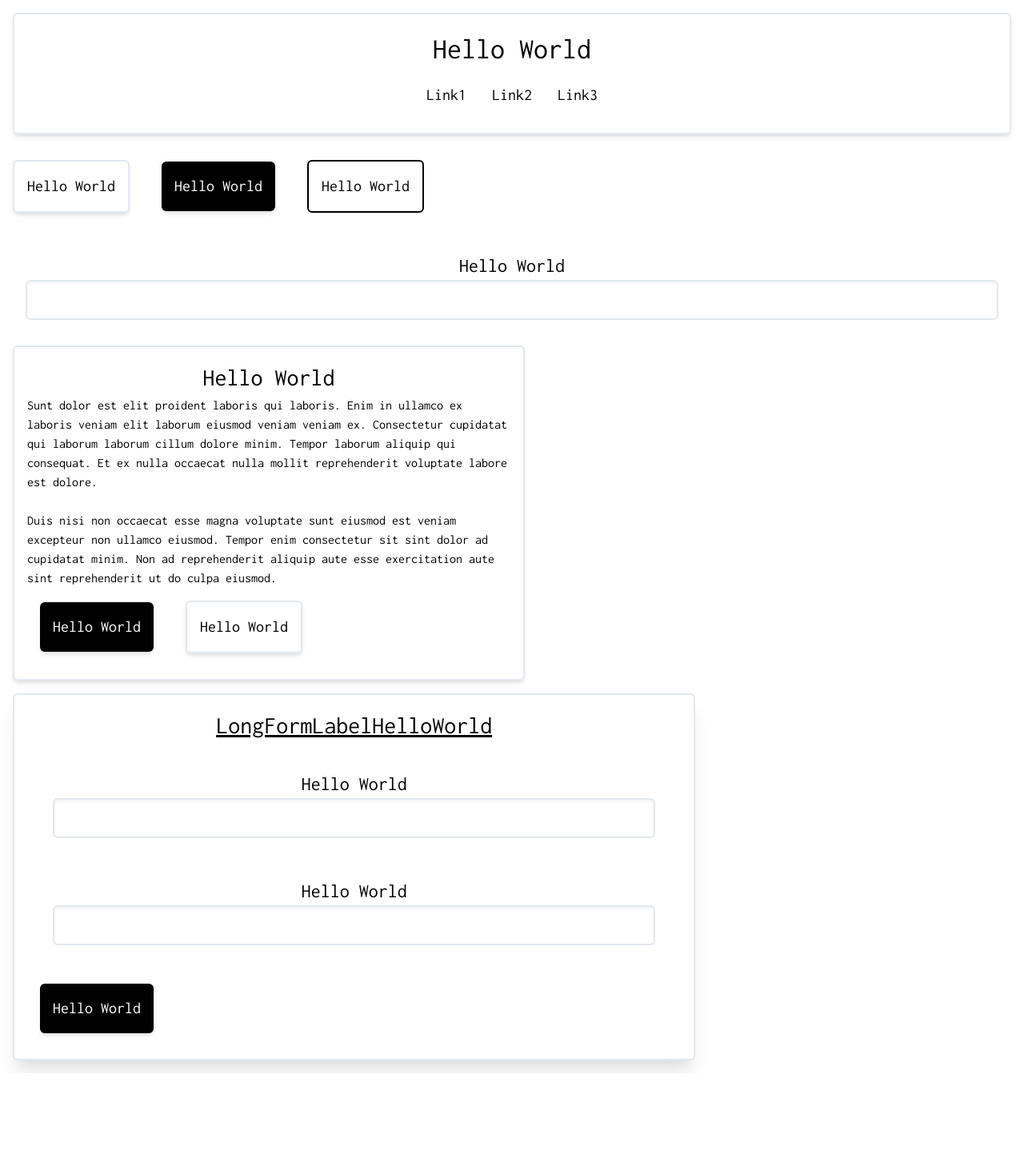
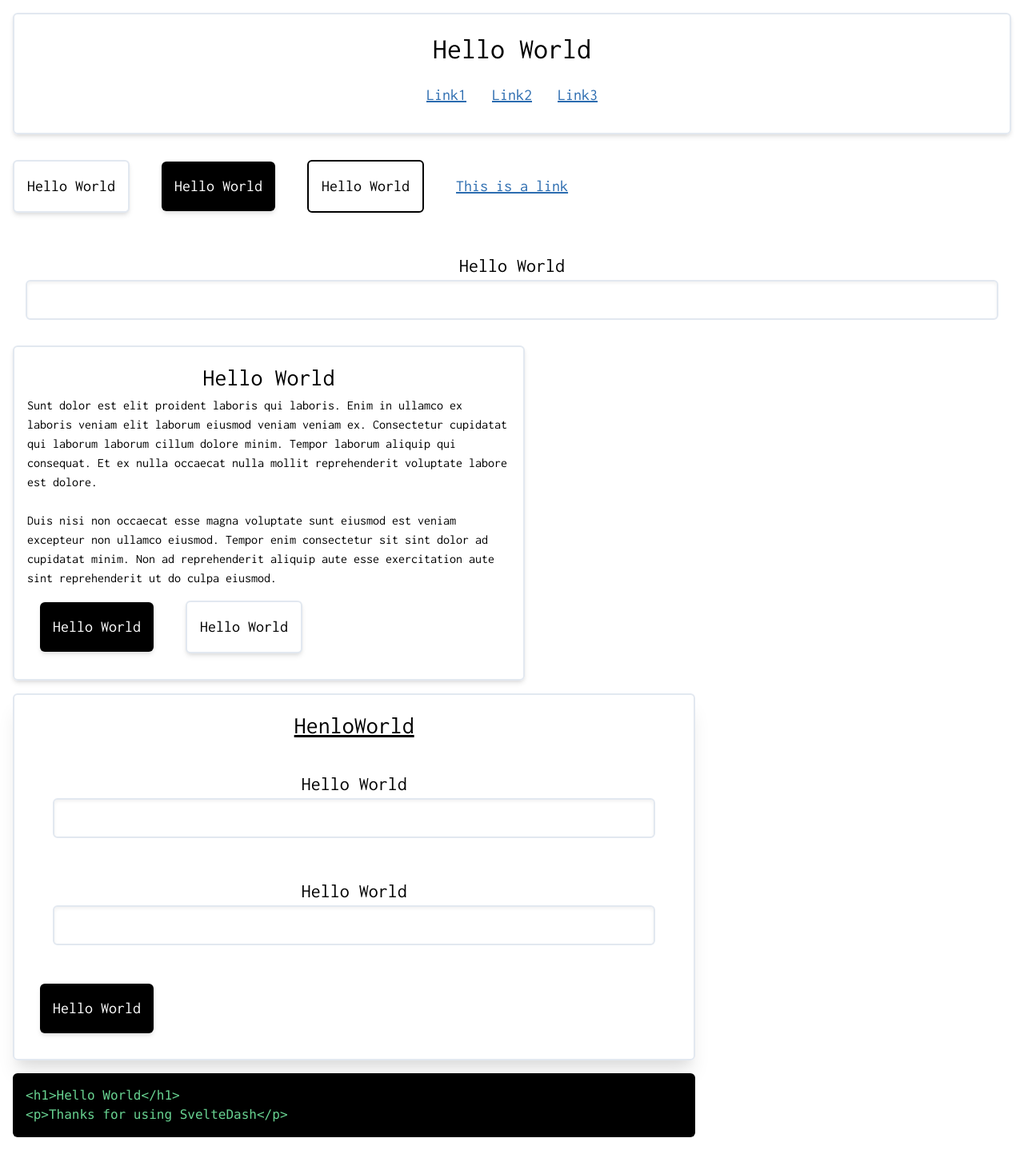
Before and after one commit to ExpressGradient/SvelteDash_Blite, a Svelte app: page / in a window 1280 px wide. Shown: the whole page at 80% size. Before the commit the page ends 1342 px from the top, so only its background shows below. Built offline with nearby package versions, Linux system fonts and the light colour scheme.

Commit message:
built code

```diff
--- a/src/App.svelte
+++ b/src/App.svelte
@@ -1,10 +1,17 @@
 <script>
 	import AppBar from "./components/AppBar.svelte";
+	import Link from "./components/Link.svelte";
 	import RaisedButton from "./components/RaisedButton.svelte";
 	import OutlineButton from "./components/OutlineButton.svelte";
 	import Card from "./components/Card.svelte";
 	import TextField from "./components/TextField.svelte";
 	import Form from "./components/Form.svelte";
+	import Code from "./components/Code.svelte";
+
+	const codes = [
+		"<h1>Hello World</h1>",
+		"<p>Thanks for using SvelteDash</p>"
+	];
 </script>
 
 <AppBar title={{ label: "Hello World", onClick: () => console.log("Hello World") }} navLinks={[{label: "Link1", route: "/"}, {label: "Link2", route: "/"}, {label: "Link3", route: "/"}]}/>
@@ -15,24 +22,23 @@
 
 <OutlineButton label={"Hello World"} onClick={() => console.log("Button Clicked")} />
 
+<Link link={{ label: "This is a link", route: "/" }} />
+
 <TextField label={"Hello World"} onChange={(newValue) => console.log(newValue)} />
 
 <Card>
 	<h1 class="text-3xl text-center">Hello World</h1>
-
 	<p class="text-md text-left">Sunt dolor est elit proident laboris qui laboris. Enim in ullamco ex laboris veniam elit laborum eiusmod veniam veniam ex. Consectetur cupidatat qui laborum laborum cillum dolore minim. Tempor laborum aliquip qui consequat. Et ex nulla occaecat nulla mollit reprehenderit voluptate labore est dolore.</p>
-
 	<br>
-
 	<p class="text-md text-left">Duis nisi non occaecat esse magna voluptate sunt eiusmod est veniam excepteur non ullamco eiusmod. Tempor enim consectetur sit sint dolor ad cupidatat minim. Non ad reprehenderit aliquip aute esse exercitation aute sint reprehenderit ut do culpa eiusmod.</p>
-
 	<RaisedButton label={"Hello World"} onClick={() => console.log("Button Clicked")} darkMode={"true"} />
-
 	<RaisedButton label={"Hello World"} onClick={() => console.log("Button Clicked")} />
 </Card>
 
-<Form label="LongFormLabelHelloWorld" onSubmit={() => console.log("Form Submitted")}>
+<Form label="HenloWorld" onSubmit={() => console.log("Form Submitted")}>
 	<TextField label={"Hello World"} onChange={(newValue) => console.log(newValue)} />
 	<TextField label={"Hello World"} onChange={(newValue) => console.log(newValue)} />
 	<RaisedButton label={"Hello World"} onClick={() => console.log("Button Clicked")} darkMode={"true"} />
 </Form>
+
+<Code {codes} />
--- /dev/null
+++ b/src/components/Code.svelte
@@ -0,0 +1,9 @@
+<script>
+    export let codes;
+</script>
+
+<div class="m-4 p-4 rounded-md text-md text-green-400 bg-black font-mono md:w-2/3">
+    {#each codes as code}
+        <h3>{code}</h3>
+    {/each}
+</div>
--- a/src/components/Link.svelte
+++ b/src/components/Link.svelte
@@ -2,4 +2,4 @@
     export let link;
 </script>
 
-<a href={link.route} class="p-4 text-xl transition ease-in duration-200 hover:bg-black hover:text-white">{link.label}</a>
+<a href={link.route} class="p-4 text-xl transition ease-in duration-200 hover:bg-black hover:text-white underline text-blue-700">{link.label}</a>
```
